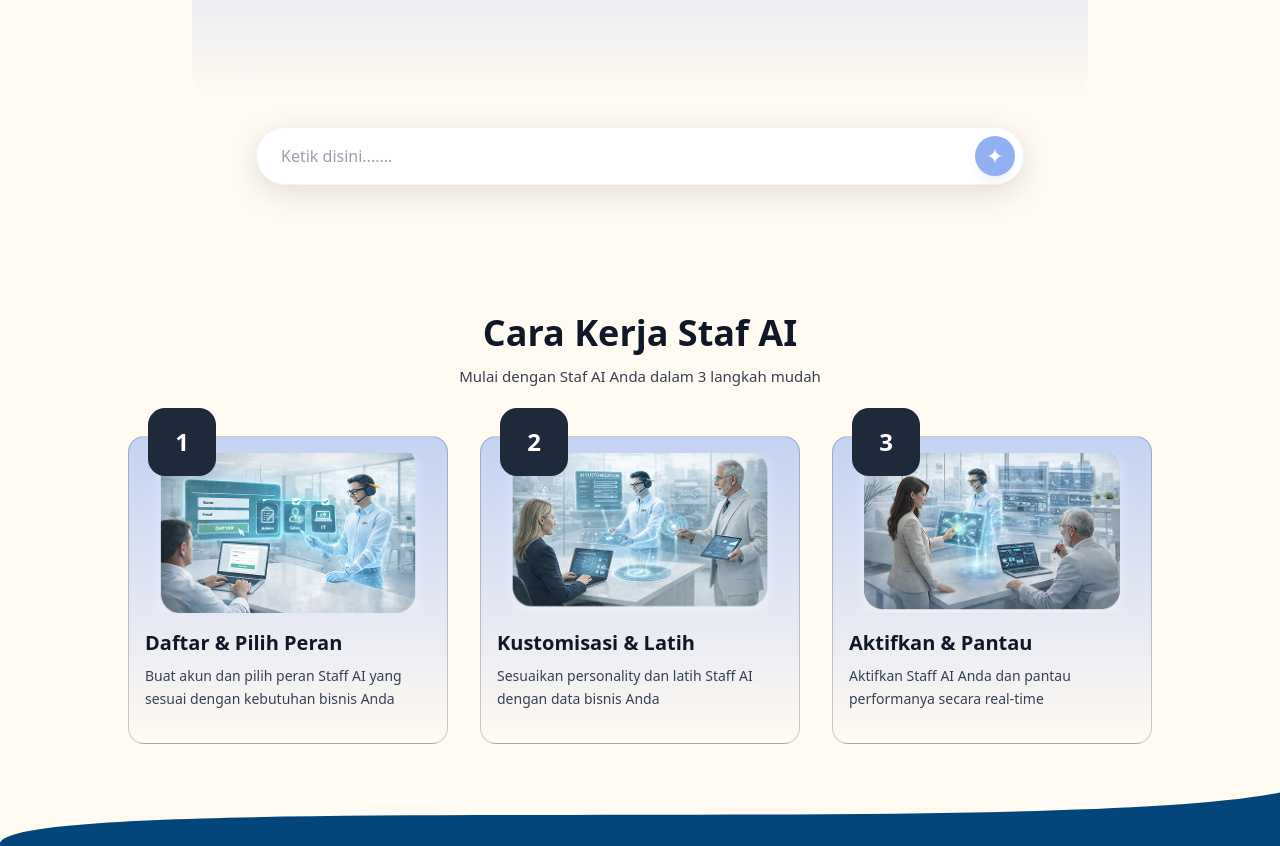
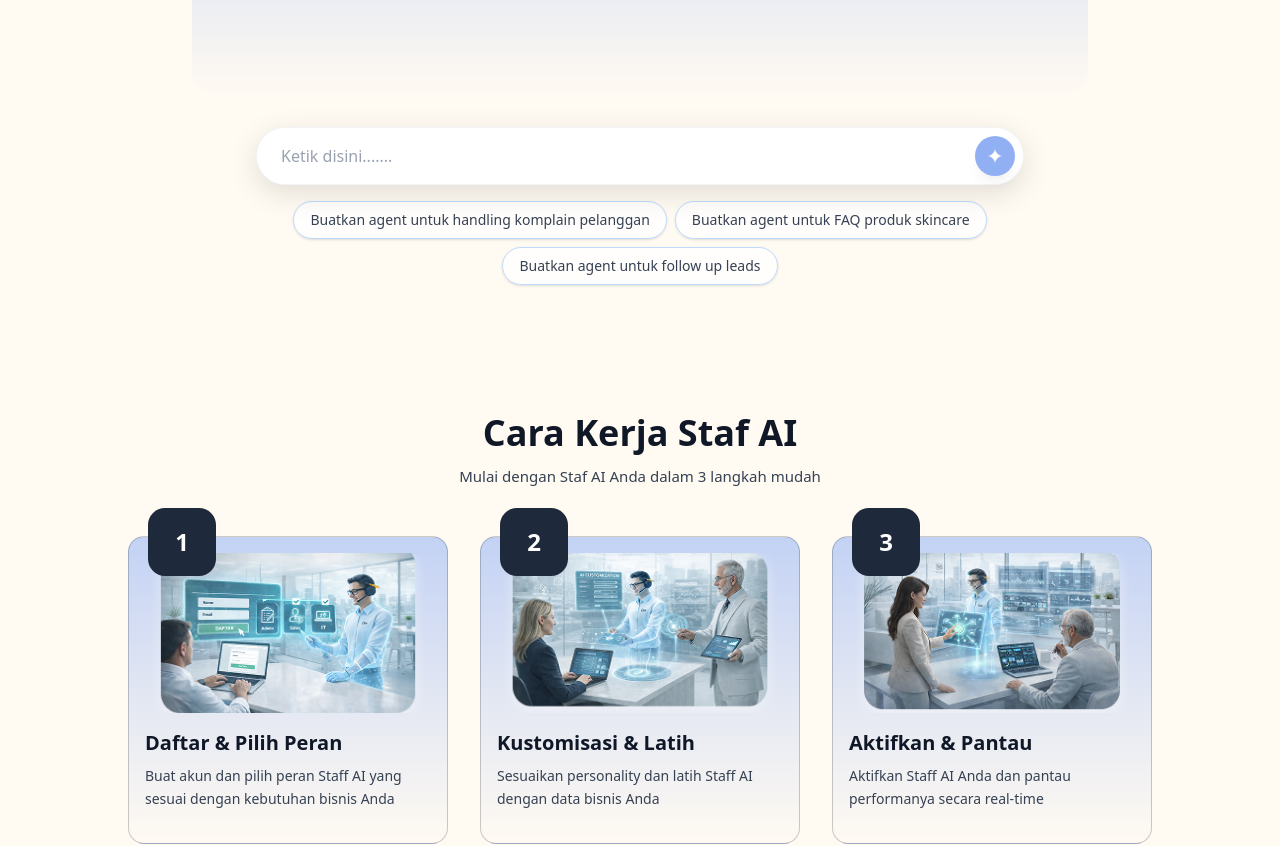
Before and after one commit to iHanzyy/clevio-ai-staff-revamp, a Next.js app: page / in a window 1280 px wide. Shown: the part 1400-2246 px from the top of the page. Built offline with nearby package versions, Linux system fonts and the light colour scheme; no server answers; a web font is replaced by a local one.

Commit message:
feat: Implement suggestion chips for initial chat interaction, including a pool of suggestions, random selection, and integration with the Arthur API.

```diff
--- a/src/components/features/home/ArthurSection.tsx
+++ b/src/components/features/home/ArthurSection.tsx
@@ -11,6 +11,20 @@ interface Message {
     text: string;
 }
 
+// Pool of suggestion prompts
+const SUGGESTION_POOL = [
+    "Buatkan agent customer service untuk travel umroh",
+    "Buatkan personal assistant untuk jadwal meeting",
+    "Buatkan agent sales untuk jualan properti",
+    "Buatkan agent support untuk toko online",
+    "Buatkan agent untuk FAQ produk skincare",
+    "Buatkan assistant untuk booking restaurant",
+    "Buatkan agent konsultasi kesehatan dasar",
+    "Buatkan agent untuk follow up leads",
+    "Buatkan assistant untuk reminder tagihan",
+    "Buatkan agent untuk handling komplain pelanggan",
+];
+
 export default function ArthurSection() {
     const router = useRouter();
     const [message, setMessage] = useState("");
@@ -21,6 +35,9 @@ export default function ArthurSection() {
     const [isProcessingFinal, setIsProcessingFinal] = useState(false);
     const [showLongWaitMessage, setShowLongWaitMessage] = useState(false);
     const [showInfoInsteadOfDots, setShowInfoInsteadOfDots] = useState(false);
+
+    // Random suggestions (picked on mount)
+    const [suggestions, setSuggestions] = useState<string[]>([]);
 
     // State to hold session and credentials
     const [sessionId, setSessionId] = useState("");
@@ -98,10 +115,76 @@ export default function ArthurSection() {
         window.addEventListener('scrollToArthur', handleScrollToArthur);
         window.addEventListener('sendToArthur', handleSendToArthur as EventListener);
 
+        // Handle suggestion chip clicks
+        const handleSuggestionClick = async (e: CustomEvent<{ message: string }>) => {
+            const suggestionText = e.detail.message;
+            // Start polling immediately
+            startPollingForAgentData();
+
+            // Setup timeout for chat request
+            const controller = new AbortController();
+            const timeoutId = setTimeout(() => controller.abort(), 25000);
+
+            try {
+                const response = await fetch('/api/arthur/landing-chat', {
+                    method: 'POST',
+                    headers: { 'Content-Type': 'application/json' },
+                    body: JSON.stringify({
+                        sessionId: sessionId,
+                        chatInput: suggestionText,
+                        email: credentials.email,
+                        password: credentials.password
+                    }),
+                    signal: controller.signal
+                });
+
+                clearTimeout(timeoutId);
+                const data = await response.json();
+
+                // Handle response (same logic as handleSendMessage)
+                let responseText = "";
+                if (Array.isArray(data) && data.length > 0 && data[0].system_prompt) {
+                    localStorage.setItem('agent_payload', JSON.stringify(data[0]));
+                    setIsTyping(false);
+                    setIsProcessingFinal(true);
+                    await handleFinalRegistration(data[0]);
+                    return;
+                } else if (data.output) {
+                    responseText = data.output;
+                } else if (data.text) {
+                    responseText = data.text;
+                } else if (typeof data === 'string') {
+                    responseText = data;
+                } else if (data.message) {
+                    responseText = data.message;
+                } else {
+                    responseText = "Saya mengerti. Bisa Anda jelaskan lebih lanjut?";
+                }
+
+                setIsTyping(false);
+                setMessages(prev => [...prev, { id: Date.now() + 1, from: "arthur", text: responseText }]);
+            } catch (error: any) {
+                clearTimeout(timeoutId);
+                if (error.name !== 'AbortError') {
+                    setIsTyping(false);
+                    setMessages(prev => [...prev, { id: Date.now() + 1, from: "arthur", text: "Maaf, terjadi kesalahan koneksi." }]);
+                }
+            }
+        };
+
+        window.addEventListener('sendArthurSuggestion', handleSuggestionClick as EventListener);
+
         return () => {
             window.removeEventListener('scrollToArthur', handleScrollToArthur);
             window.removeEventListener('sendToArthur', handleSendToArthur as EventListener);
+            window.removeEventListener('sendArthurSuggestion', handleSuggestionClick as EventListener);
         };
+    }, []);
+
+    // Pick 3 random suggestions on mount
+    useEffect(() => {
+        const shuffled = [...SUGGESTION_POOL].sort(() => Math.random() - 0.5);
+        setSuggestions(shuffled.slice(0, 3));
     }, []);
 
     // Initialize session and credentials on mount (Check Storage First)
@@ -611,6 +694,33 @@ export default function ArthurSection() {
                                 </div>
                             </button>
                         </div>
+
+                        {/* Suggestion Chips - Only show when chat is empty */}
+                        {messages.length === 1 && !isTyping && !isProcessingFinal && (
+                            <div className="flex flex-wrap justify-center gap-2 mt-4">
+                                {suggestions.map((suggestion, idx) => (
+                                    <button
+                                        key={idx}
+                                        type="button"
+                                        onClick={() => {
+                                            setMessage(suggestion);
+                                            // Trigger send after state update
+                                            setTimeout(() => {
+                                                const userMsg: Message = { id: Date.now(), from: "user", text: suggestion };
+                                                setMessages(prev => [...prev, userMsg]);
+                                                setMessage("");
+                                                setIsTyping(true);
+                                                // Send via existing logic
+                                                window.dispatchEvent(new CustomEvent('sendArthurSuggestion', { detail: { message: suggestion } }));
+                                            }, 50);
+                                        }}
+                                        className="px-4 py-2 bg-white/80 hover:bg-white border border-blue-200 rounded-full text-sm text-gray-700 hover:text-blue-600 transition-all shadow-sm hover:shadow-md cursor-pointer"
+                                    >
+                                        {suggestion}
+                                    </button>
+                                ))}
+                            </div>
+                        )}
                     </div>
                 </div>
             </div>
```
